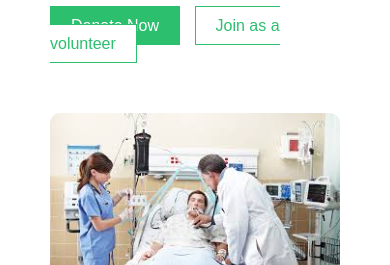
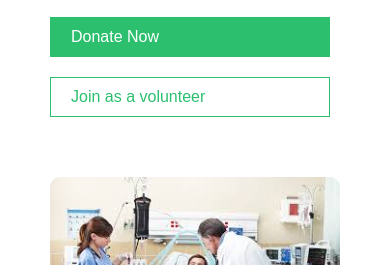
Before and after one commit to AishatArasi/LifeAid-website, a plain HTML site: page index.html in a window 390 px wide. Shown: the part 579-844 px from the top of the page. Drawn offline with Linux system fonts and the light colour scheme; a web font is replaced by a local one.

Commit message:
third commit

```diff
--- a/index.html
+++ b/index.html
@@ -31,7 +31,8 @@
             <div class="up">
                 <div class="left">
                     <h1 id="join">Join LifeAid in bringing hope to the people</h1>
-                    <div class="don">
+                    <div id="don">
+
                         <a href="" class="donate">Donate Now</a>
                         <a href="" class="donate1">Join as a volunteer</a>
 
--- a/style.css
+++ b/style.css
@@ -430,11 +430,11 @@ ul li {
         margin-bottom: 20px;
     }
 
-    .don {
-        display: fles;
+    #don {
+        display: flex;
         flex-direction: column;
         width: 100%;
-
+        gap: 20px;
     }
 
     .left, .right {
```
